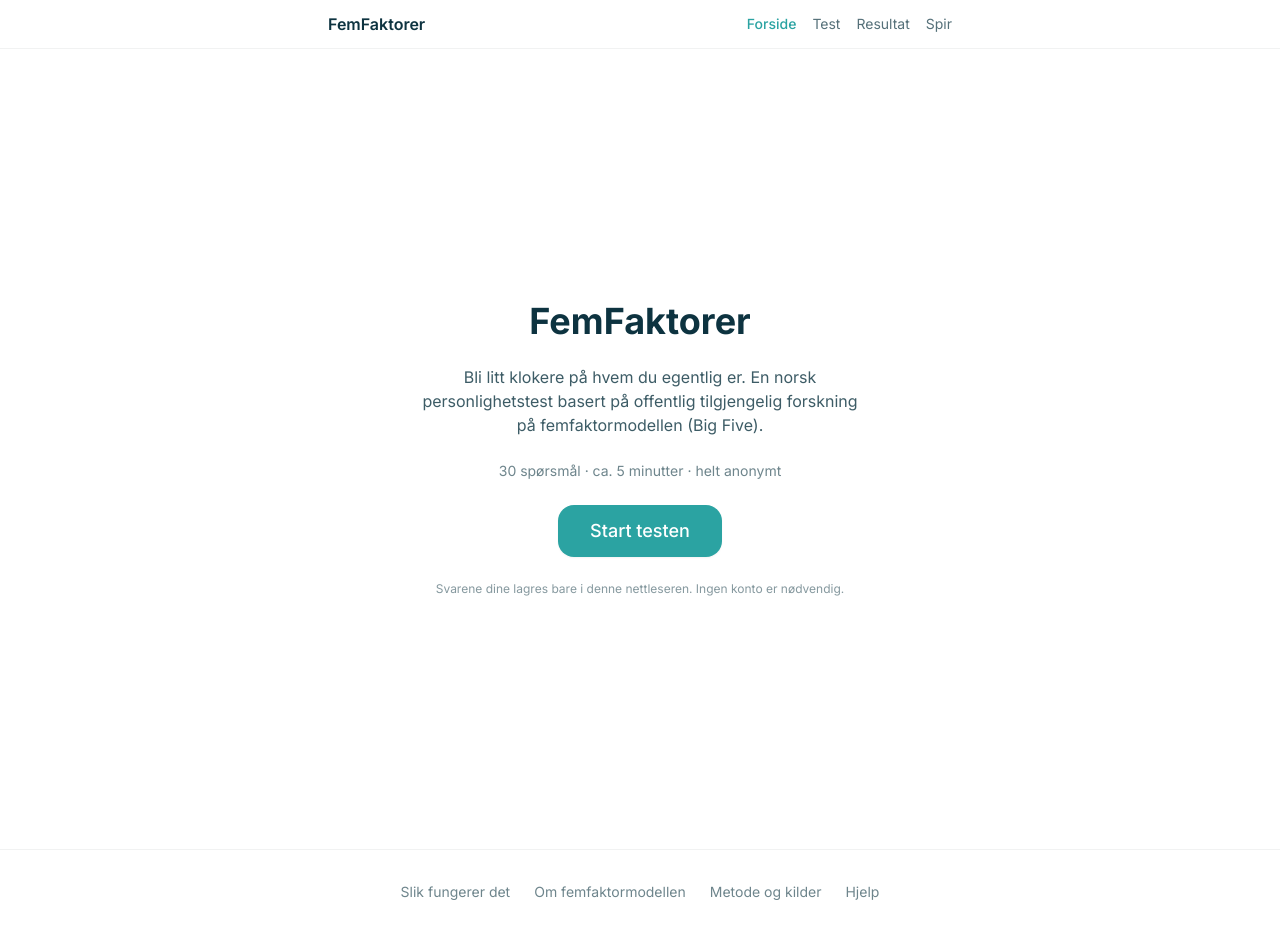
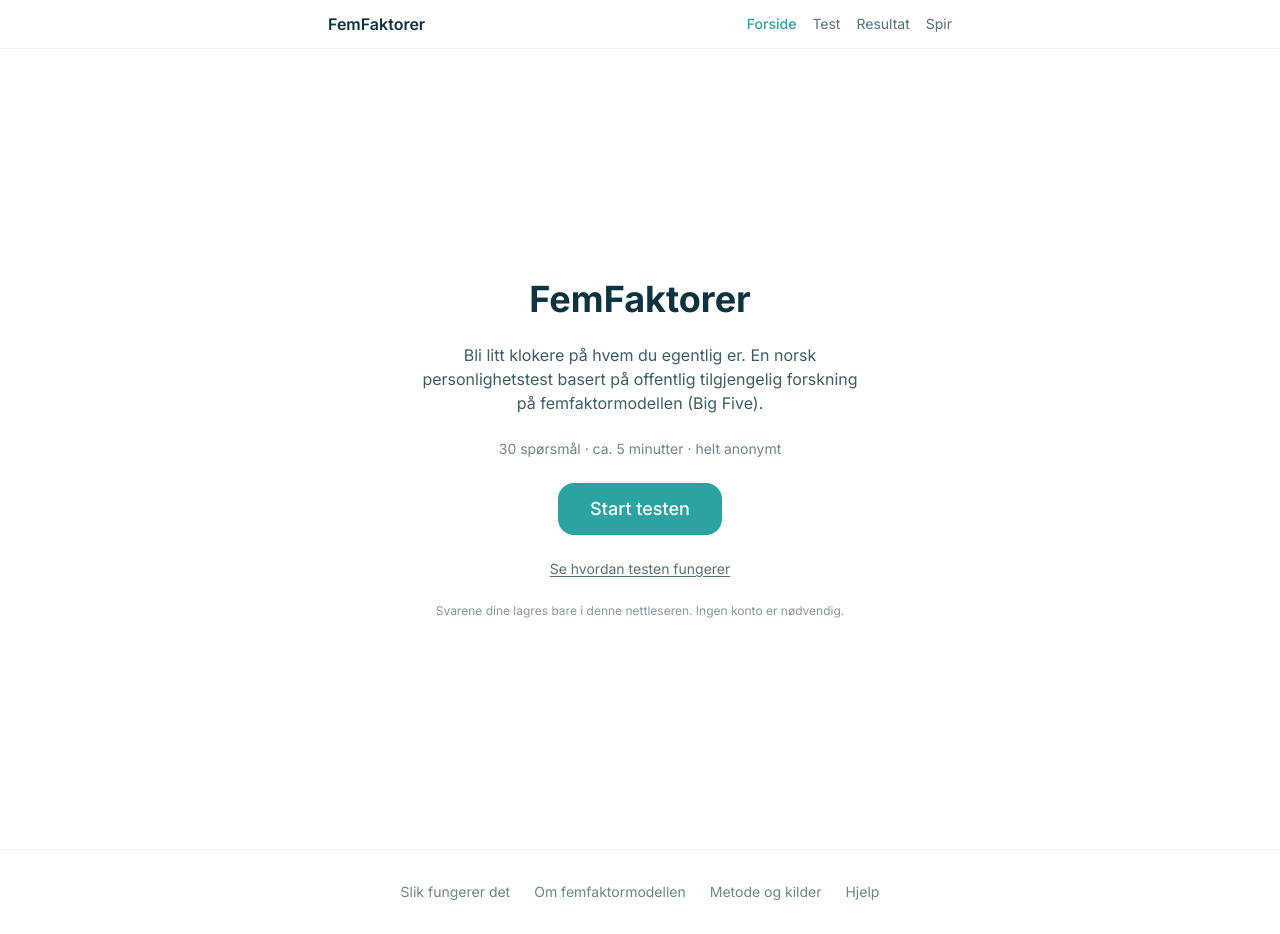
Before and after one commit to jomik-web/femfaktorer, a Next.js app: page / in a window 1280 px wide. Built offline with nearby package versions, Linux system fonts and the light colour scheme.

Commit message:
Lenke til 'Slik fungerer det' fra forsiden

```diff
--- a/src/app/page.tsx
+++ b/src/app/page.tsx
@@ -20,6 +20,9 @@ export default function ForsidePage() {
       >
         Start testen
       </Link>
+      <Link href="/slik-fungerer" className="text-sm text-ink/70 underline underline-offset-2 dark:text-warmgray/70">
+        Se hvordan testen fungerer
+      </Link>
       <p className="max-w-md text-xs text-ink/50 dark:text-warmgray/50">
         Svarene dine lagres bare i denne nettleseren. Ingen konto er nødvendig.
       </p>
```
